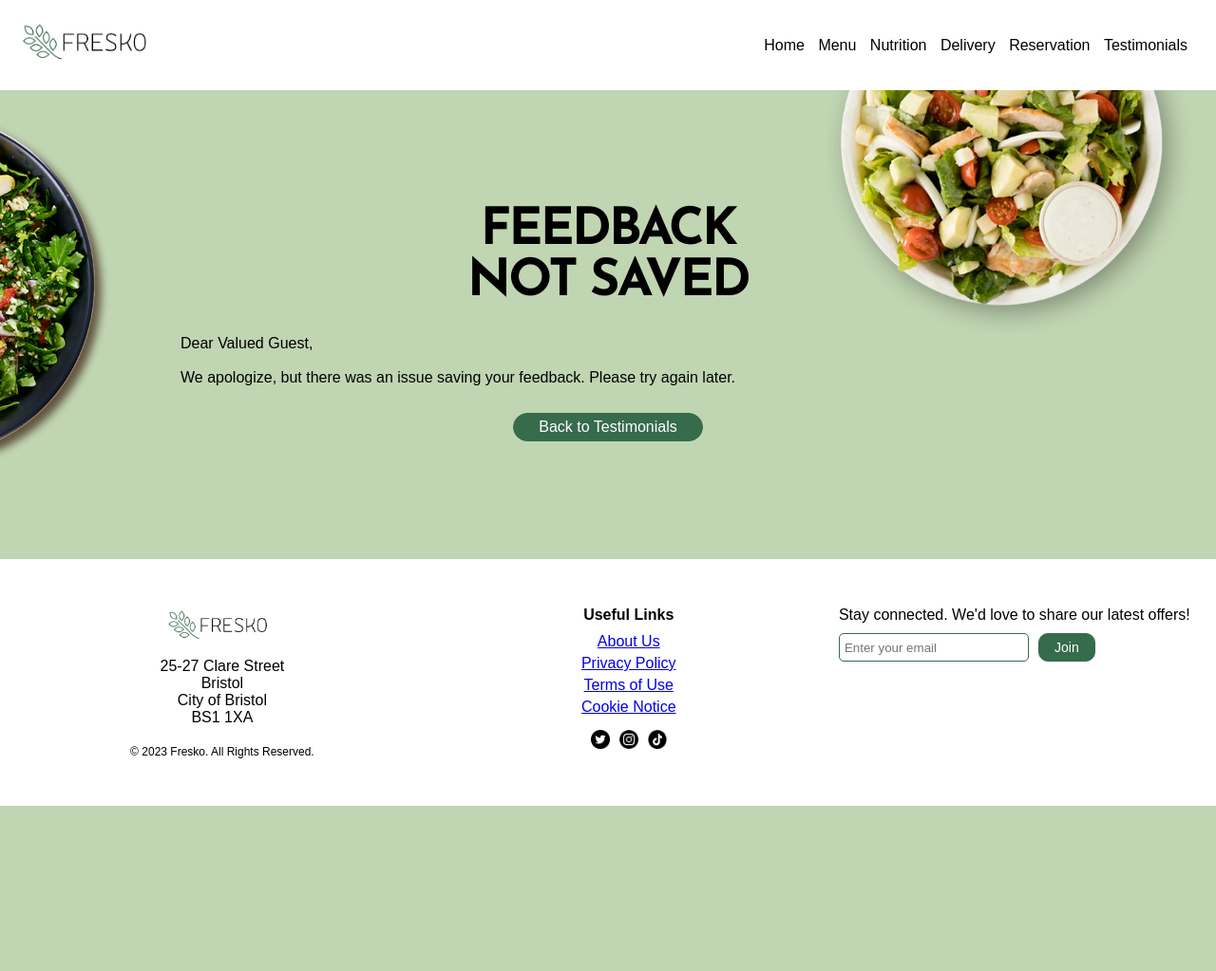
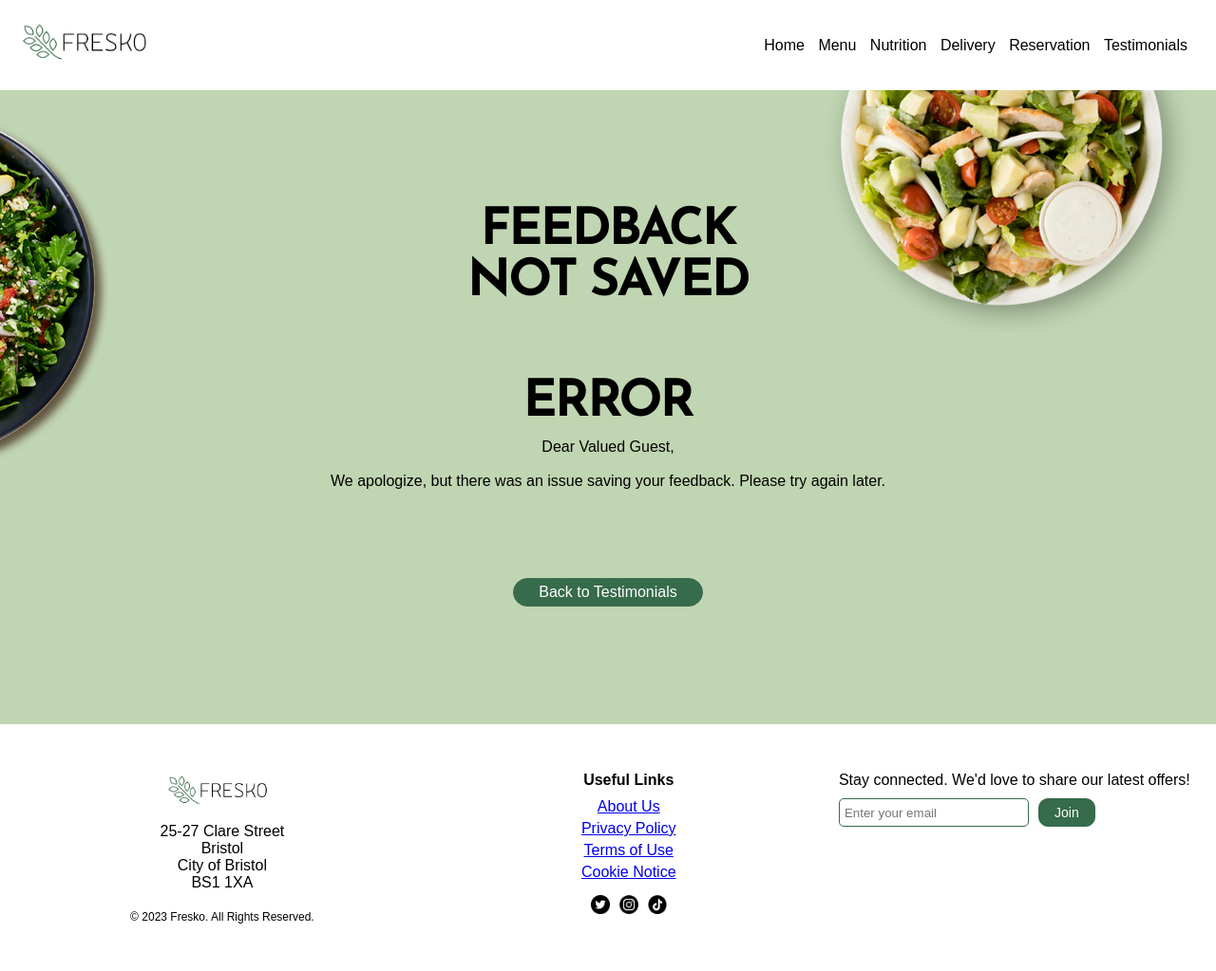
Before and after one commit to granolaameobi/fresko, a Flask app: template templates/testimonials_error.html in a window 1280 px wide. Shown: the whole page at 95% size. Before the commit the page ends 849 px from the top, so only its background shows below. Run offline with Flask 2, Linux system fonts and the light colour scheme; the template is opened without the code that fills it, so the values that code supplies are empty; some libraries are stand-ins or nearby versions; some web fonts are replaced.

Commit message:
feat: edited testimonials error page

```diff
--- a/templates/testimonials_error.html
+++ b/templates/testimonials_error.html
@@ -8,11 +8,10 @@
         <div class="content">
             <h1 class="section-title">Feedback<br>Not Saved</h1>
             <br>
-            <div class="justify">
-                <p>
-                    Dear Valued Guest,<br><br>
-                    We apologize, but there was an issue saving your feedback. Please try again later.
-                </p>
+            <div class="content">
+                <h1 class="section-title">Error</h1>
+                <p>Dear Valued Guest,<br><br>
+                    We apologize, but there was an issue saving your feedback. Please try again later.</p>
             </div>
             <br>
             <a href="/testimonials">
```
